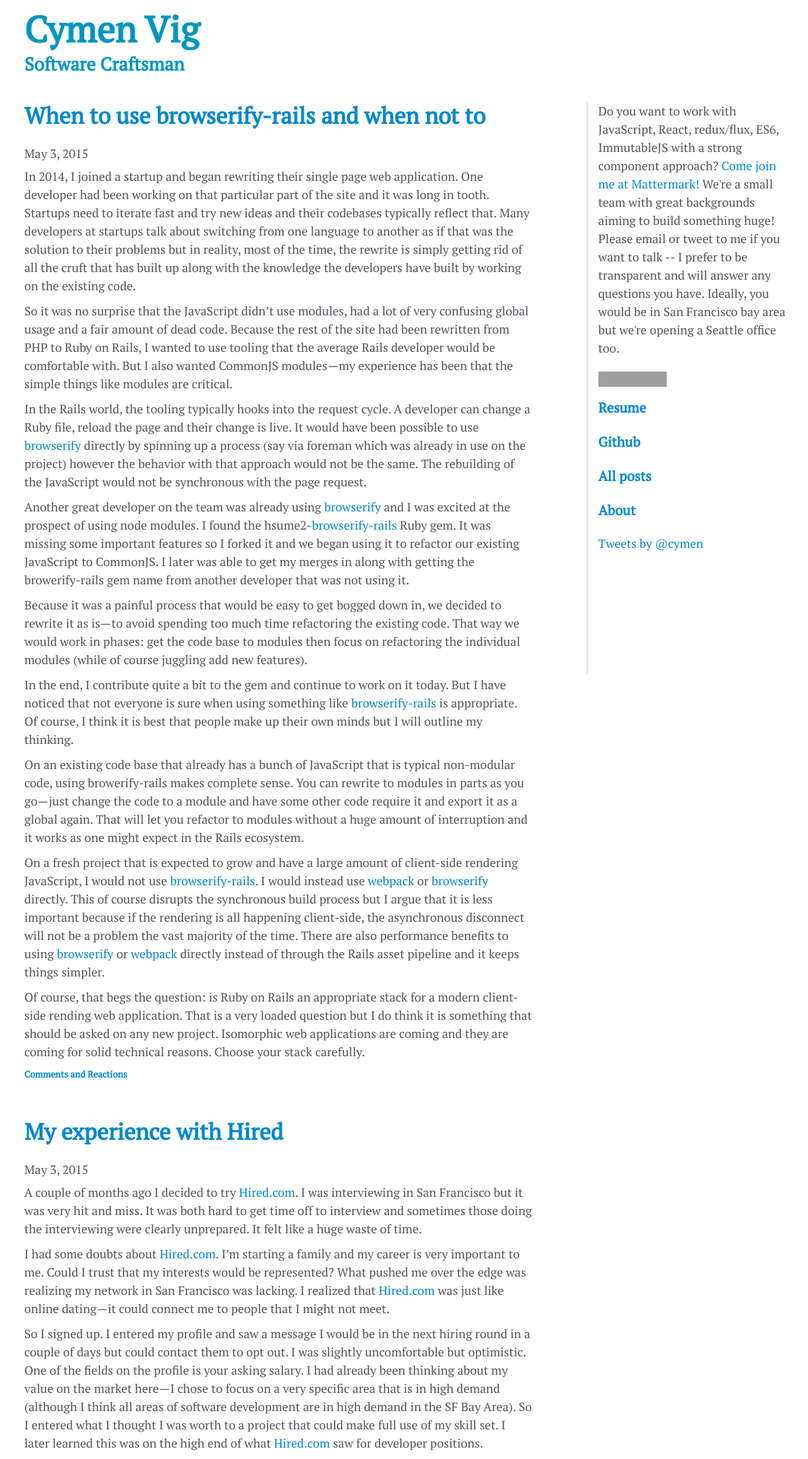
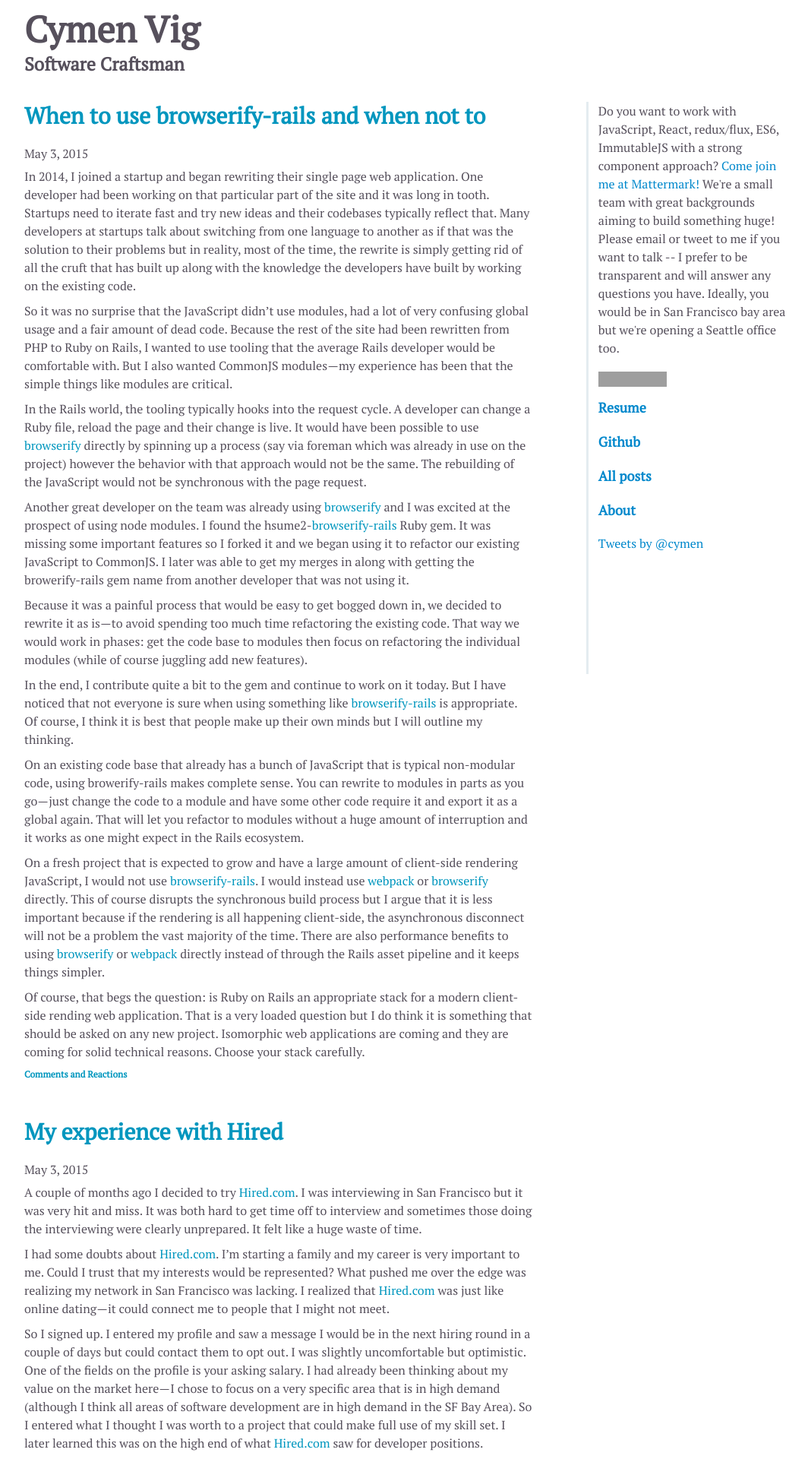
Before and after one commit to cymen/cymen.github.io, a Jekyll site: the page built from index.html, in a window 1280 px wide. Shown: the top 1920 px of the page at 76% size, without its empty margins (23-1087 px from the left). Built offline with Jekyll 4.4.1, drawn with Linux system fonts in a browser that asks for light colours; some web fonts are replaced; the list of posts is cut into pages by our own code; comment, search, counter and statistics services are not loaded; grey boxes are pictures that could not be loaded.

Commit message:
Get color scheme closer to desired

```diff
--- a/css/custom.css
+++ b/css/custom.css
@@ -35,8 +35,16 @@
 }
 
 .header a {
+  color: #56505C;
+  text-decoration: none !important;
+}
+
+.post a {
   color: #0096BE;
-  text-decoration: none !important;
+}
+
+.post a:hover {
+  color: #00638B;
 }
 
 .sidebar {
```
